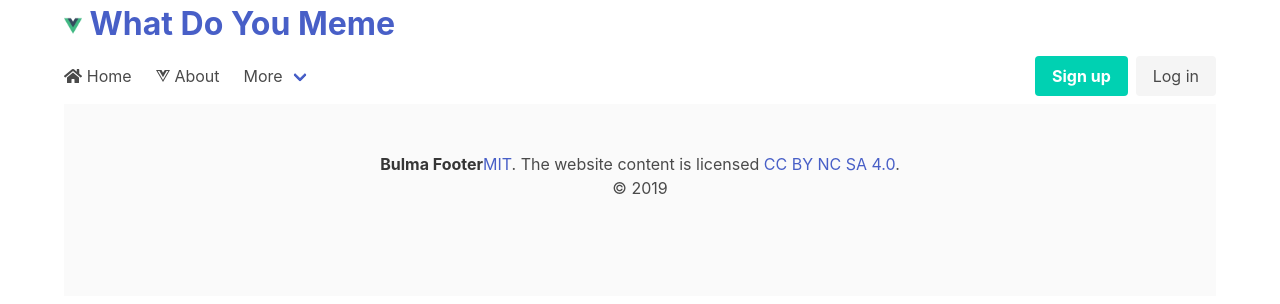
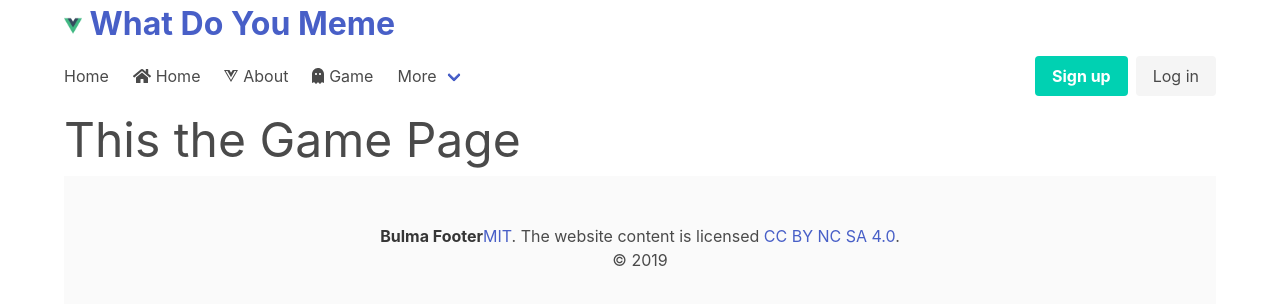
Before and after one commit to Turnsey/Fall2019_WhatDoYouMeme, a Vue app in the folder client/: page /game in a window 1280 px wide. Shown: the top 304 px of the page. Built offline with nearby package versions, Linux system fonts and the light colour scheme.

Commit message:
Game Page Creation

```diff
--- a/client/src/components/Nav.vue
+++ b/client/src/components/Nav.vue
@@ -1,7 +1,10 @@
 <template>
   <nav class="navbar" role="navigation" aria-label="main navigation">
     <div class="navbar-brand">
-
+        <router-link class="navbar-item" to="/">
+        <i class="fas-fa-home fa-pull-left"></i>
+        Home
+        </router-link>
 
         <a @click.prevent="isOpen = !isOpen" role="button" class="navbar-burger burger" aria-label="menu" aria-expanded="false" data-target="navbarBasicExample">
         <span aria-hidden="true"></span>
@@ -17,9 +20,15 @@
             <i class="fas fa-home fa-pull-left"></i>
             Home
         </router-link>
+
         <router-link class="navbar-item" to="/about">
             <i class="fab fa-vuejs fa-pull-left"></i>
             About
+        </router-link>
+
+        <router-link class="navbar-item" to="/game">
+            <i class="fas fa-ghost fa-pull-left"></i>
+            Game
         </router-link>
 
         <div class="navbar-item has-dropdown is-hoverable">
@@ -72,4 +81,13 @@
 </script>
 
 <style>
+  .active {
+    background-color: aliceblue;
+    font-weight: bold;
+  }
+
+  .kind-of-active {
+    background-color: rgb(244, 250, 100);
+    font-weight: bold;
+  }
 </style>
--- a/client/src/router/index.js
+++ b/client/src/router/index.js
@@ -1,6 +1,7 @@
 import Vue from 'vue';
 import VueRouter from 'vue-router';
-import Home from '../views/Home.vue';
+import Home from '../views/Home';
+import Game from '../views/Game';
 
 Vue.use(VueRouter);
 
@@ -9,6 +10,11 @@
     path: '/',
     name: 'home',
     component: Home,
+  },
+  {
+    path: '/game',
+    name: 'game',
+    component: Game,
   },
   {
     path: '/about',
--- /dev/null
+++ b/client/src/views/Game.vue
@@ -0,0 +1,15 @@
+<template>
+  <h1 class="is-size-1">
+      This the Game Page
+  </h1>
+</template>
+
+<script>
+export default {
+
+}
+</script>
+
+<style>
+
+</style>
```
